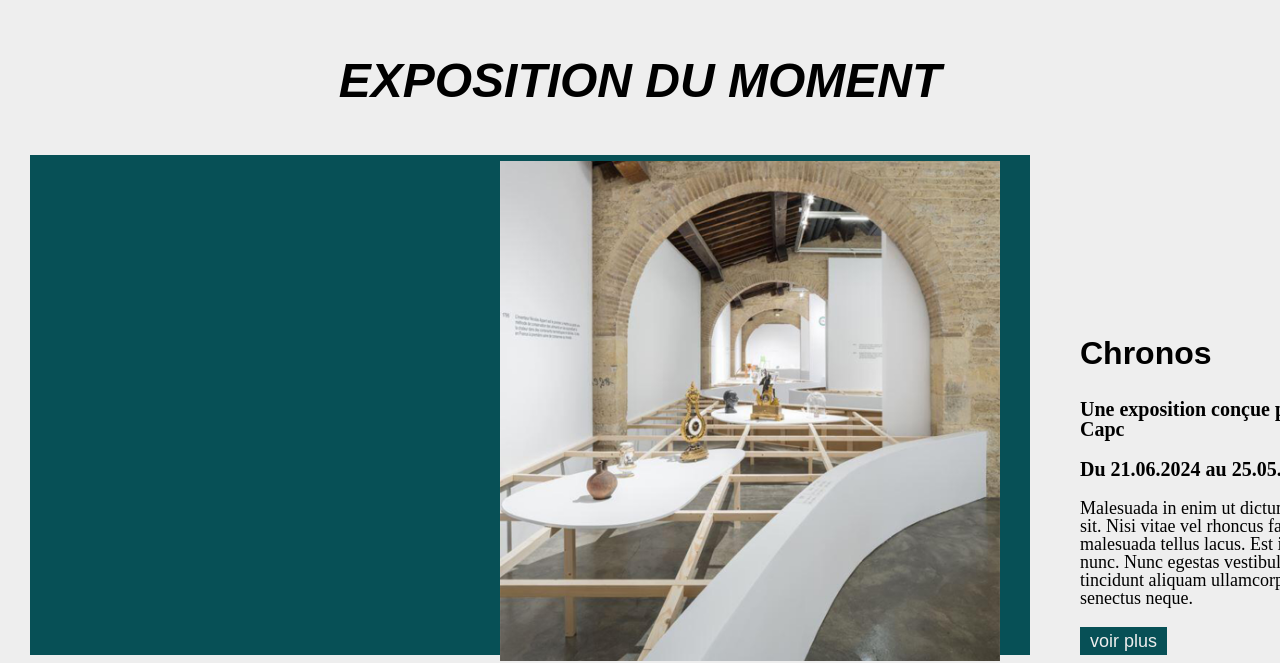
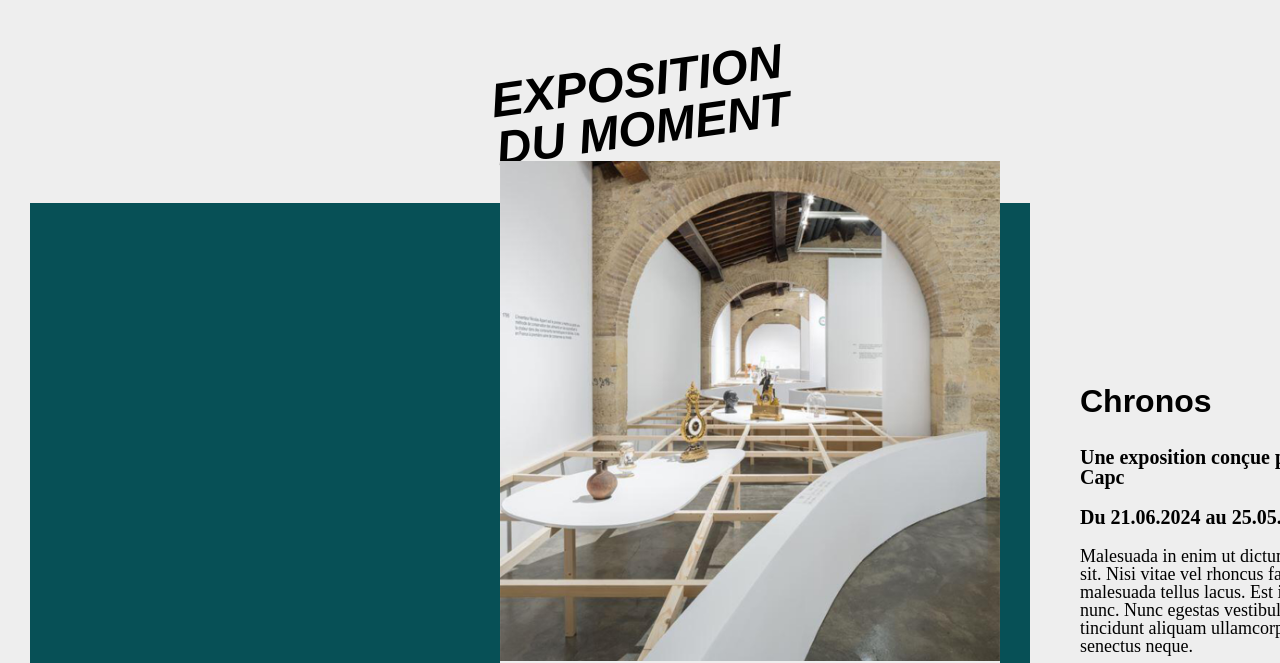
Before and after one commit to joshuarbt/madd-test, a plain HTML site: page index.html in a window 1280 px wide. Shown: the part 156-819 px from the top of the page. Drawn offline with Linux system fonts and the light colour scheme; a web font is replaced by a local one.

Commit message:
fix: adjust heading for current exhibition layout

```diff
--- a/index.html
+++ b/index.html
@@ -41,7 +41,7 @@
                 <!-- état du musée (ouvert ou fermé) + bouton billeterie/préparer sa visite -->
             </section>
 
-            <h2 class="titre-1">exposition du moment</h2>
+            <h2 class="titre-1">exposition <br> du moment</h2>
 
             <section class="expo-du-moment" id="expo-du-moment">
                 <!-- bloc couleur + image -->
--- a/styles/typography.css
+++ b/styles/typography.css
@@ -13,6 +13,7 @@
     text-transform: uppercase;
     margin-bottom: 50px;
     margin-top: 10px;
+    transform: rotate(-8deg);
 }
 
 .titre-3 {
```
